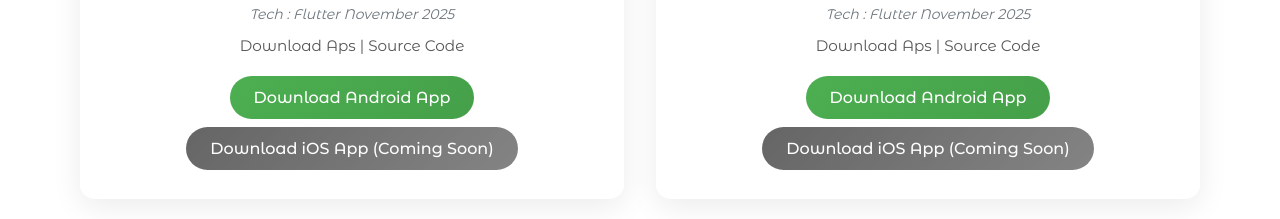
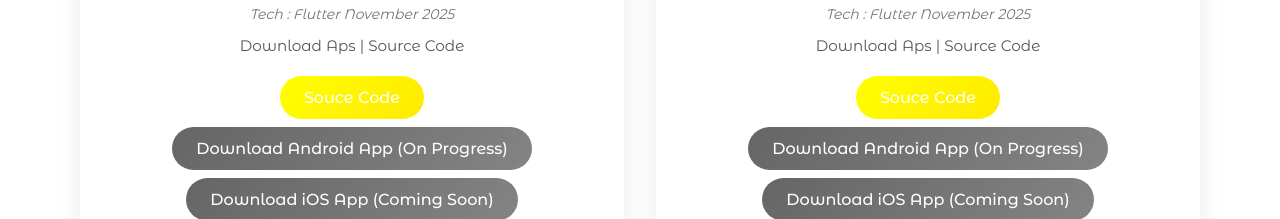
Before and after one commit to mochamadreynaldys137/reynaldysprofile, a plain HTML site: page index.html in a window 1280 px wide. Shown: the part 2581-2800 px from the top of the page. Drawn offline with nearby package versions, Linux system fonts and the light colour scheme.

Commit message:
updated content

```diff
--- a/asset/css/styles.css
+++ b/asset/css/styles.css
@@ -300,7 +300,6 @@ a {
   color: var(--black-color);
 }
 
-/*=============== PROJECTS TABS SECTION ===============*/
 .project-section {
   padding: 5rem 0;
   background-color: var(--white-color);
@@ -451,7 +450,11 @@ a {
   color: var(--black-color);
 }
 
-/* Button Variations for Projects */
+.project-btn.code-btn {
+  background: linear-gradient(135deg, #FFFF00, #FFEA00);
+  color: white;
+}
+
 .project-btn.android-btn {
   background: linear-gradient(135deg, #4CAF50, #45a049);
   color: white;
@@ -470,7 +473,6 @@ a {
   opacity: 0.6;
 }
 
-/* Locked Card Style */
 .locked-card {
   position: relative;
   opacity: 0.7;
--- a/index.html
+++ b/index.html
@@ -80,10 +80,7 @@
                     <span class="text-muted text-uppercase">Blazing Sun</span>
                     <h1 class="banner-title display-xl lh-1 txt-fx slide-up">Mochamad Reynaldy's</h1>
                     <p class="banner-desc">
-                        Remember to look up at the stars and not down at your feet.
-                        Try to make sense of what you see and wonder about what makes the universe exist. Be curious.
-                        And however difficult life may seem, there is always something you can do and succeed at.
-                        It matters that you don’t just give up
+                I'm Mochamad Reynaldys, bearer of the Flame of the Chest from Indonesia. Warm greetings, kindred spirit! In the shadowed expanse of Eldrathor, our encounter feels like destiny's spark—fueled by secrets and the roar of impending quests. Step closer, and perhaps one day, we'll clash shields as allies, our inner fires merging to blaze a new dawn!
                     </p>
                 </div>
             </section>
@@ -229,7 +226,8 @@
                                 <h3>Camera Math Mobile Aps, Android & iOS</h3>
                                 <p class="project-meta">Tech : Flutter <span id="currentDateTime"></span></p>
                                 <p class="project-desc">Download Aps | Source Code</p>
-                                <a href="https://github.com/yourusername/demo-flutter-app" target="_blank" class="project-btn android-btn">Download Android App</a>
+                                <a href="https://github.com/mochamadreynaldys137/cameramath" target="_blank" class="project-btn code-btn">Souce Code</a>
+                                <a href="https://github.com/yourusername/demo-flutter-app" class="project-btn ios-btn" disabled>Download Android App (On Progress)</a>
                                 <a href="#" class="project-btn ios-btn" disabled>Download iOS App (Coming Soon)</a>
                             </div>
 
@@ -241,7 +239,8 @@
                                 <h3>Report aps, Android & iOS</h3>
                                 <p class="project-meta">Tech : Flutter  <span id="currentDateTime"></span></p>
                                 <p class="project-desc">Download Aps | Source Code</p>
-                                <a href="https://github.com/yourusername/demo-flutter-app" target="_blank" class="project-btn android-btn">Download Android App</a>
+                                <a href="https://github.com/mochamadreynaldys137/reportaps" target="_blank" class="project-btn code-btn">Souce Code</a>
+                                <a href="https://github.com/yourusername/demo-flutter-app" class="project-btn ios-btn" disabled>Download Android App (On Progress)</a>
                                 <a href="#" class="project-btn ios-btn" disabled>Download iOS App (Coming Soon)</a>
                             </div>
                     </div>
@@ -286,7 +285,6 @@
             <div class="container">
                 <h2 class="section-title">BackBreaker, Video & Short (On Going)</h2>
                 <div class="project-grid">
-                    <!-- Short Video Card -->
                     <div class="project-card video-card" data-aos="zoom-in" data-aos-delay="100">
                         <div class="project-badge">
                             <img src="asset/image/logoaps.png" alt="Project Badge">
@@ -294,7 +292,6 @@
                         <div class="video-container">
                             <div class="video-wrapper">
                                 <video class="project-video" poster="asset/image/project1.jpg">
-                                    <!-- PERHATIKAN PERUBAHAN DI SINI -->
                                     <source src="asset/video/short/shortvideo.mp4" type="video/mp4">
                                     Your browser does not support the video tag.
                                 </video>
@@ -314,7 +311,6 @@
                         </div>
                     </div>
 
-                    <!-- Full Video Card -->
                     <div class="project-card video-card" data-aos="zoom-in" data-aos-delay="200">
                         <div class="project-badge">
                             <img src="asset/image/logoaps.png" alt="Project Badge">
@@ -322,7 +318,6 @@
                         <div class="video-container">
                             <div class="video-wrapper">
                                 <video class="project-video" poster="asset/image/project1.jpg">
-                                    <!-- DAN DI SINI -->
                                     <source src="asset/video/full/fullvideo.mp4" type="video/mp4">
                                     Your browser does not support the video tag.
                                 </video>
```
Also changed, not shown: 5 other files.
